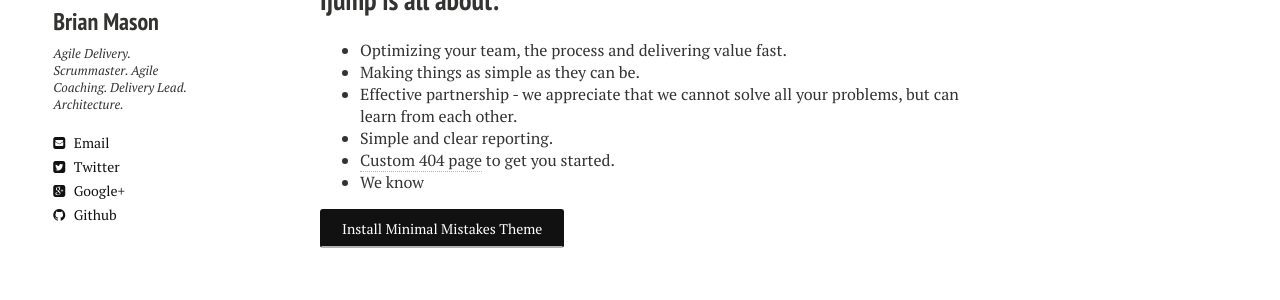
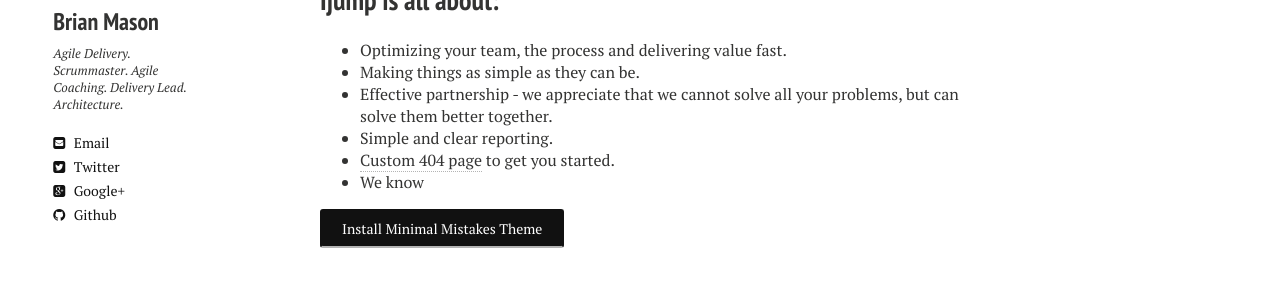
Before and after one commit to ijumper/ijumper.github.io, a Jekyll site: the page built from about/index.md, in a window 1280 px wide. Shown: the part 581-881 px from the top of the page. Built offline with Jekyll 4.4.1, drawn with Linux system fonts in a browser that asks for light colours; nearby versions of some CDN libraries.

Commit message:
about page

```diff
--- a/about/index.md
+++ b/about/index.md
@@ -16,7 +16,7 @@ Agile delivery in partnership with your team with full understanding of the need
 
 * Optimizing your team, the process and delivering value fast.
 * Making things as simple as they can be.
-* Effective partnership - we appreciate that we cannot solve all your problems, but can learn from each other.
+* Effective partnership - we appreciate that we cannot solve all your problems, but can solve them better together.
 * Simple and clear reporting.
 * [Custom 404 page](http://mmistakes.github.io/minimal-mistakes/404.html) to get you started.
 * We know
```
